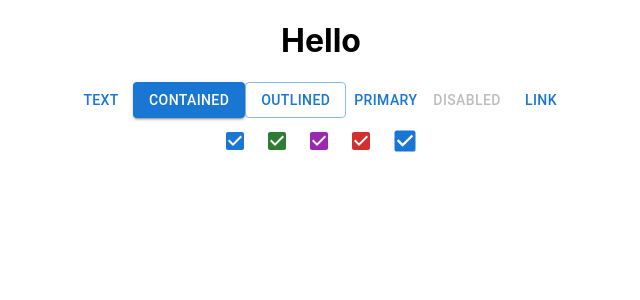
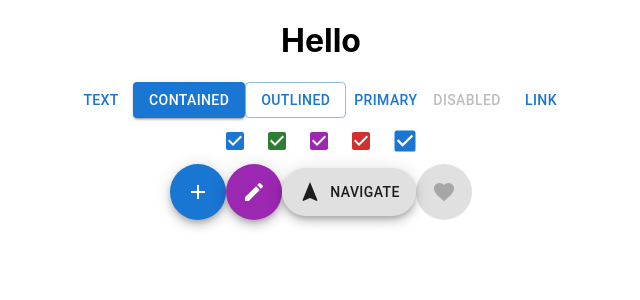
Before and after one commit to SammyMureithi/MaterialUI, a React (Create React App) app in the folder react-mui-demo/: page / in a window 1280 px wide. Shown: the top 300 px of the page, without its empty margins (319-959 px from the left). Built offline with nearby package versions, Linux system fonts and the light colour scheme.

Commit message:
MUIFloatingActionButtons

```diff
--- a/react-mui-demo/package.json
+++ b/react-mui-demo/package.json
@@ -5,6 +5,7 @@
   "dependencies": {
     "@emotion/react": "^11.10.4",
     "@emotion/styled": "^11.10.4",
+    "@mui/icons-material": "^5.10.6",
     "@mui/material": "^5.10.6",
     "@testing-library/jest-dom": "^5.16.5",
     "@testing-library/react": "^13.4.0",
--- a/react-mui-demo/src/App.tsx
+++ b/react-mui-demo/src/App.tsx
@@ -2,13 +2,15 @@ import './App.css';
 import MaterialUI from './Components/MaterialUI';
 import MuiButton from './Components/MuiButton';
 import MUiCheckBox from './Components/MUiCheckBox';
+import MUIFloatingActionButton from './Components/MUIFloatingActionButton';
 
 function App() {
   return (
     <div className="App">
       <h1>Hello</h1>
       <MuiButton />
-      <MUiCheckBox/>
+      <MUiCheckBox />
+      <MUIFloatingActionButton/>
     </div>
   );
 }
--- a/react-mui-demo/src/Components/MUIFloatingActionButton.tsx
+++ b/react-mui-demo/src/Components/MUIFloatingActionButton.tsx
@@ -1,9 +1,28 @@
-import React from 'react'
+import * as React from 'react';
+import Box from '@mui/material/Box';
+import Fab from '@mui/material/Fab';
+import AddIcon from '@mui/icons-material/Add';
+import EditIcon from '@mui/icons-material/Edit';
+import FavoriteIcon from '@mui/icons-material/Favorite';
+import NavigationIcon from '@mui/icons-material/Navigation';
+
 
 function MUIFloatingActionButton() {
   return (
       <div>
-
+          <Fab color="primary" aria-label="add">
+              <AddIcon />
+          </Fab>
+          <Fab color="secondary" aria-label="edit">
+  <EditIcon />
+</Fab>
+<Fab variant="extended">
+  <NavigationIcon sx={{ mr: 1 }} />
+  Navigate
+</Fab>
+<Fab disabled aria-label="like">
+  <FavoriteIcon />
+</Fab>
     </div>
   )
 }
```
Also changed, not shown: 1 other file (tests, documents, lock files or other folders).
